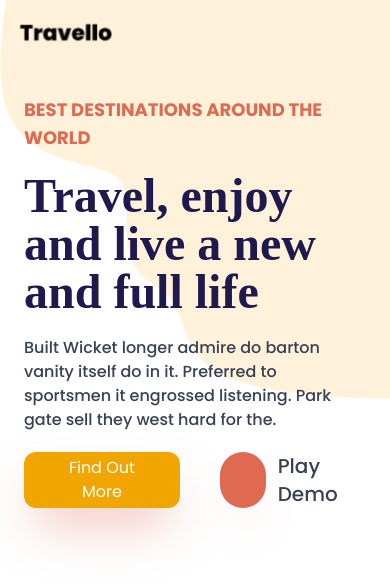
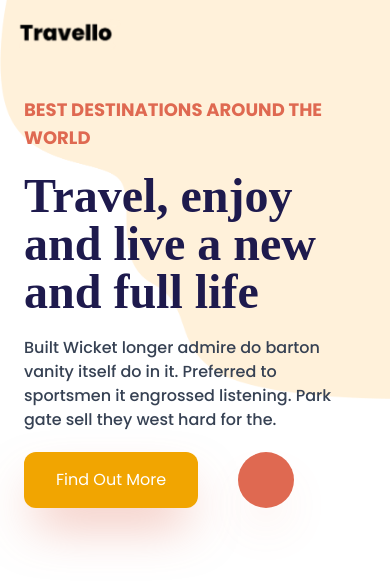
Before and after one commit to syhbandi/travello, a React (Vite) app: page / in a window 390 px wide. Shown: the top 586 px of the page. Built offline with nearby package versions, Linux system fonts and the light colour scheme; a web font is replaced by a local one.

Commit message:
Update Hero component to improve button visibility and responsiveness

```diff
--- a/src/components/Hero.tsx
+++ b/src/components/Hero.tsx
@@ -30,9 +30,9 @@ const Hero = () => {
               <button className="h-14 flex items-center justify-center bg-secondary text-white font-poppins rounded-xl px-8 hover:bg-secondary/90 shadow-2xl shadow-primary/50">
                 Find Out More
               </button>
-              <a href="" className="flex items-center gap-3">
+              <a href="" className="flex  items-center gap-3">
                 <button className="h-14 w-14 bg-primary rounded-full shadow-2xl shadow-primary/20"></button>
-                <span className="text-xl font-poppins font-medium text-gray-700">
+                <span className="text-xl font-poppins font-medium text-gray-700 hidden md:block">
                   Play Demo
                 </span>
               </a>
```
